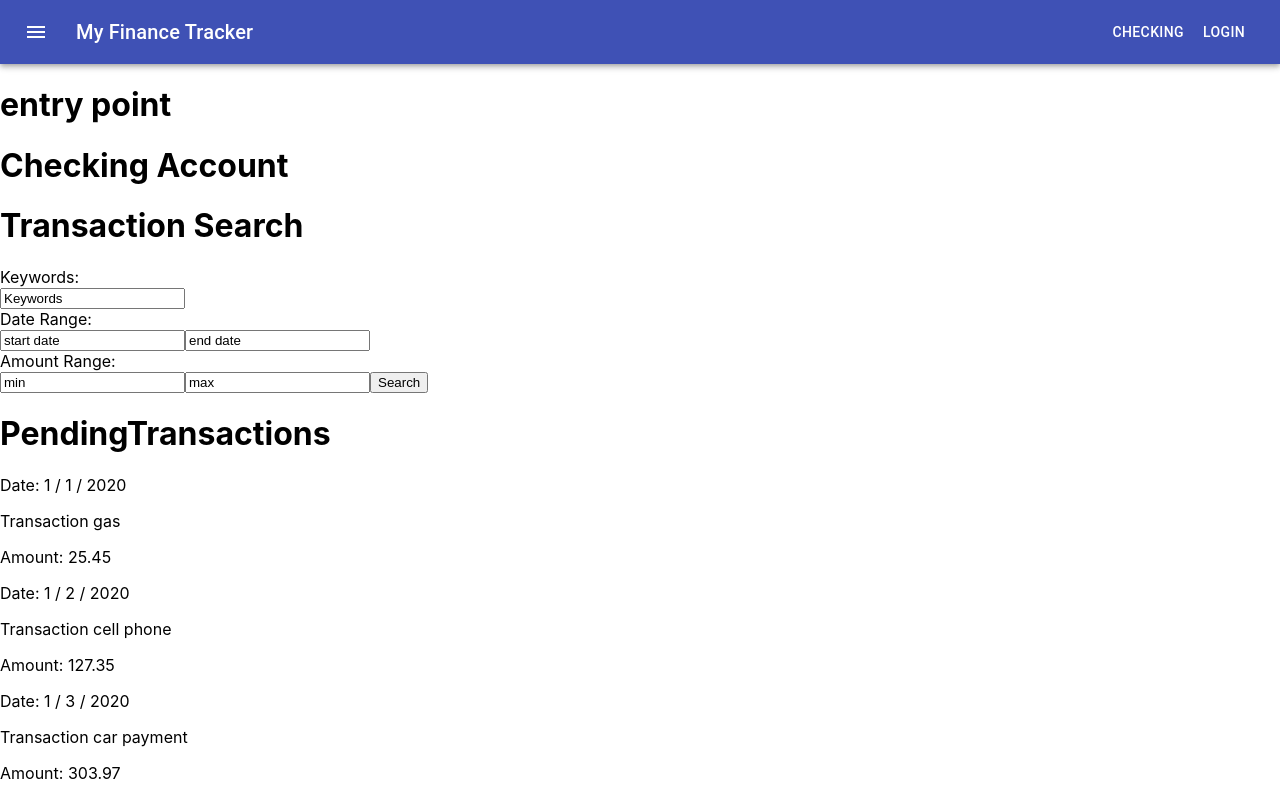
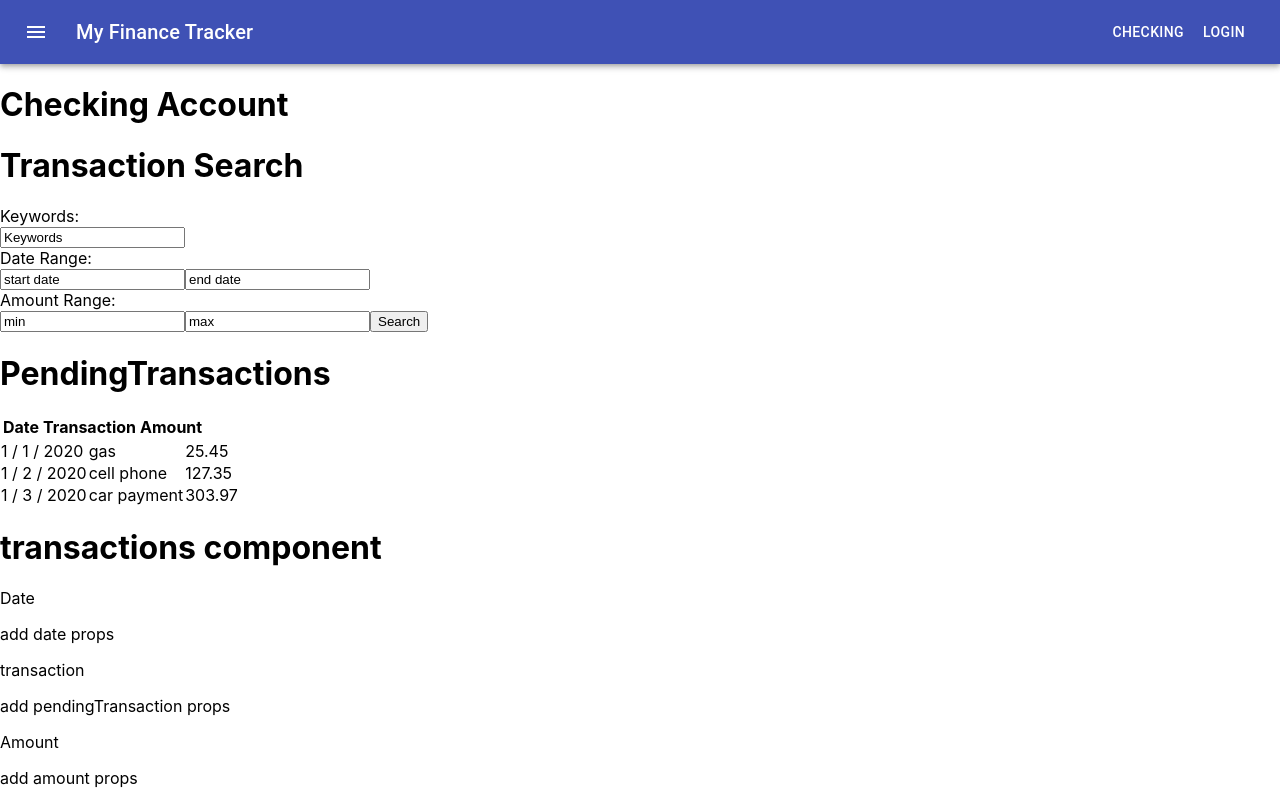
Before and after one commit to danlagos/react-checkbook, a React (Create React App) app: page / in a window 1280 px wide. Shown: the top 800 px of the page. Built offline with nearby package versions, Linux system fonts and the light colour scheme.

Commit message:
reformated pending transactions, added table element.

```diff
--- a/src/App.js
+++ b/src/App.js
@@ -7,9 +7,7 @@ class App extends Component {
     return (
       <div className="App" >
         <Navbar />
-        <h1> entry point </h1>
         <CheckingAccount />
-
       </div>
     );
   }
--- a/src/components/checking/checkingAccount.js
+++ b/src/components/checking/checkingAccount.js
@@ -9,7 +9,7 @@ class CheckingAccount extends Component {
     pendingTransData: [
       { id: 0, date: '1 / 1 / 2020', income: false, transaction: "gas", amount: 25.45 },
       { id: 1, date: '1 / 2 / 2020', income: false, transaction: "cell phone", amount: 127.35 },
-      { id: 2, date: '1 / 3 / 2020', income: false, transaction: "car payment", amount: 303.97 },
+      { id: 2, date: '1 / 3 / 2020', income: false, transaction: "car payment", amount: 303.97, },
     ]
   }
   render() {
@@ -18,6 +18,13 @@ class CheckingAccount extends Component {
     transData = (
       <div>
         <h1>PendingTransactions</h1>
+        <table>
+          <tr>
+            <th>Date</th>
+            <th>Transaction</th>
+            <th>Amount</th>
+          </tr>
+        </table>
         {this.state.pendingTransData.map((pendingTransData, index) => {
           return <PendingTransactions
             key={pendingTransData.id}
--- a/src/components/checking/pendingTransactions.js
+++ b/src/components/checking/pendingTransactions.js
@@ -3,13 +3,11 @@ import React from 'react';
 function PendingTransactions(props) {
   console.log(props.pendingTransData)
   return (
-    <div className="App">
-      <div>
-        <p>Date: {props.date} </p>
-        <p>Transaction {props.transaction}</p>
-        <p>Amount: {props.amount}</p>
-      </div>
-    </div>
+    <tr>
+      <td>{props.date} </td>
+      <td>{props.transaction}</td>
+      <td>{props.amount}</td>
+    </tr>
   );
 }
 
```
